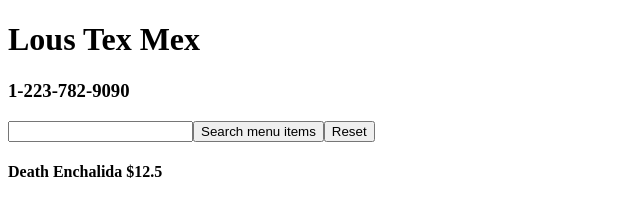
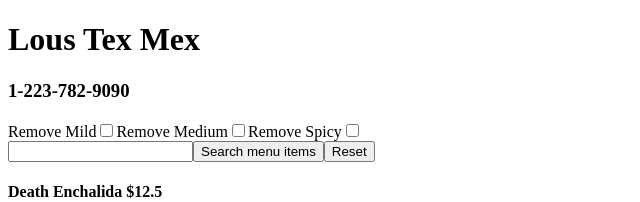
Before and after one commit to 3mi1y/react-playground, a React (Create React App) app: page / in a window 1280 px wide. Shown: the top 202 px of the page, without its empty margins (0-640 px from the left). Built offline with nearby package versions, Linux system fonts and the light colour scheme.

Commit message:
implement spice level checkbox togglers

```diff
--- a/src/tex-mex-solution/MenuContainer.js
+++ b/src/tex-mex-solution/MenuContainer.js
@@ -16,6 +16,45 @@ class MenuContainer extends Component {
 
   handleSearchTermChange = (e) => {
     this.setState({searchTerm: e.target.value})
+  }
+
+  removeMildItems = (event) => {
+    const checked = event.target.checked
+    console.log(checked)
+    if (checked) {
+      const filterOutMenuItems = this.state.menuItems.filter(item =>
+        item.spiceLevel > 4
+      )
+      this.setState({ menuItems: filterOutMenuItems })
+    } else {
+      this.setState({ menuItems: data.items })
+    }
+  }
+
+  removeMediumItems = (event) => {
+    const checked = event.target.checked
+    console.log(checked)
+    if (checked) {
+      const filterOutMenuItems = this.state.menuItems.filter(item =>
+        item.spiceLevel < 4 && item.spiceLevel > 7
+      )
+      this.setState({ menuItems: filterOutMenuItems })
+    } else {
+      this.setState({ menuItems: data.items })
+    }
+  }
+
+  removeSpicyItems = (event) => {
+    const checked = event.target.checked
+    console.log(checked)
+    if (checked) {
+      const filterOutMenuItems = this.state.menuItems.filter(item =>
+        item.spiceLevel < 7
+      )
+      this.setState({ menuItems: filterOutMenuItems })
+    } else {
+      this.setState({ menuItems: data.items })
+    }
   }
 
   updateMenuList = (e) => {
@@ -41,6 +80,9 @@ class MenuContainer extends Component {
           handleSearchTermChange={this.handleSearchTermChange}
           updateMenuList={this.updateMenuList}
           searchTerm={this.state.searchTerm}
+          removeMediumItems={this.removeMediumItems}
+          removeMildItems={this.removeMildItems}
+          removeSpicyItems={this.removeSpicyItems}
         />
         {
           this.state.menuItems
--- a/src/tex-mex-solution/SearchForm.js
+++ b/src/tex-mex-solution/SearchForm.js
@@ -2,10 +2,17 @@
 import React from 'react'
 import PropTypes from 'prop-types'
 
-const SearchForm = ({ handleSearchTermChange, updateMenuList, resetSearch, searchTerm }) => {
+const SearchForm = ({ removeSpicyItems, removeMediumItems, removeMildItems, handleSearchTermChange, updateMenuList, resetSearch, searchTerm }) => {
   return (
     <div>
-
+      <div>
+        <label />Remove Mild
+        <input type='checkbox' onChange={removeMildItems} />
+        <label />Remove Medium
+        <input type='checkbox' onChange={removeMediumItems} />
+        <label />Remove Spicy
+        <input type='checkbox' onChange={removeSpicyItems} />
+      </div>
       <input onChange={handleSearchTermChange} value={searchTerm} />
       <button type='button' onClick={updateMenuList}>Search menu items</button>
       <button type='button' onClick={resetSearch}>Reset</button>
@@ -17,7 +24,10 @@ SearchForm.propTypes = {
   handleSearchTermChange: PropTypes.func.isRequired,
   updateMenuList: PropTypes.func.isRequired,
   searchTerm: PropTypes.string,
-  resetSearch: PropTypes.func.isRequired
+  resetSearch: PropTypes.func.isRequired,
+  removeSpicyItems: PropTypes.func.isRequired,
+  removeMediumItems: PropTypes.func.isRequired,
+  removeMildItems: PropTypes.func.isRequired
 }
 
 export default SearchForm
```
